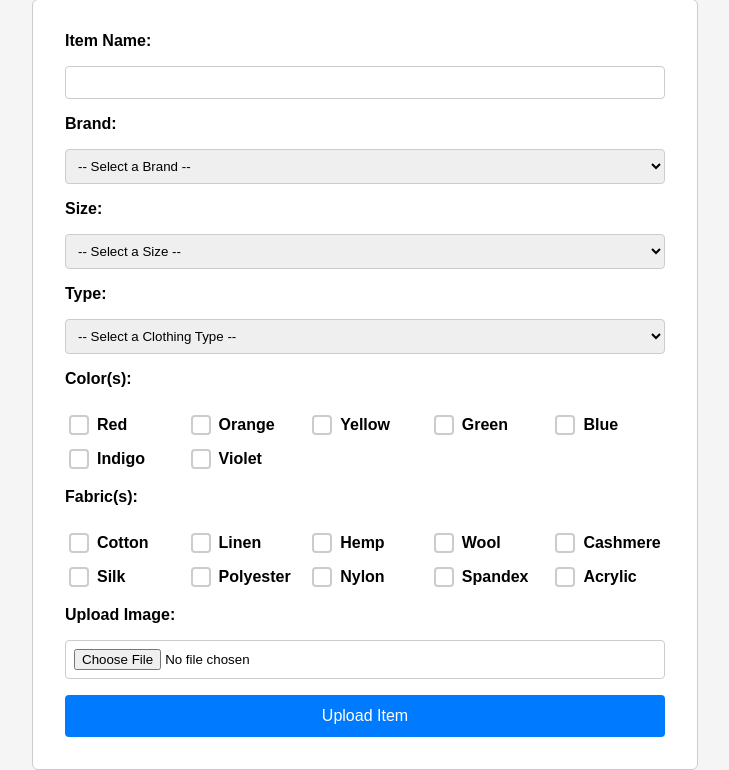
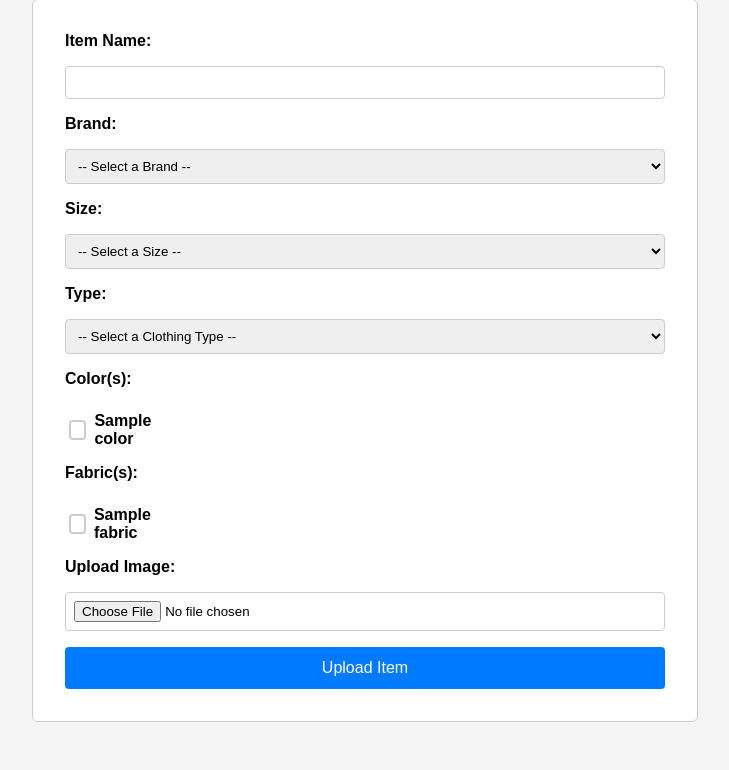
Before and after one commit to PDC8/FITS, a Flask app: template templates/upload.html in a window 1280 px wide. Shown: the part 144-914 px from the top of the page, without its empty margins (275-1004 px from the left). After the commit the page ends 866 px from the top, so only its background shows below. Run offline with Flask 3, Linux system fonts and the light colour scheme; the template is opened without the code that fills it: most values are stand-ins (such as "Sample title", 1, 10 or a date in 2020); some libraries are stand-ins or nearby versions.

Commit message:
fixed clothing_color and clothing_fabric insert

```diff
--- a/app.py
+++ b/app.py
@@ -44,7 +44,13 @@ def search():
 
 @app.route('/upload')
 def upload():
-    return render_template('upload.html')
+    return render_template('upload.html',
+                           brands=default_tables['Brands'],
+                           sizes=default_tables['Sizes'],
+                           types=default_tables['Clothing Types'],
+                           colors=default_tables['Colors'],
+                           fabrics=default_tables['Fabrics']
+                        )
 
 @app.route('/api/clothing', methods=['POST'])
 def create_clothing():
@@ -61,8 +67,19 @@ def create_clothing():
             'type_id': request.form.get('type_id'),
             'item_image': uploaded_file.read() if uploaded_file else None
         }
-        # Insert into database
-        insert_into_table('Clothing Items', data)
+        # Insert into Clothing Items Table and get primary key
+        clothing_item_id = str(insert_into_table('Clothing Items', data, True))
+
+        # Insert into Clothing Colors and Clothing Fabrics Tables
+        color_ids = request.form.getlist('color_id')
+        for id in color_ids:
+            id = str(id)
+            insert_into_table('Clothing Colors', {'item_id' : clothing_item_id, 'color_id' : id})
+        fabric_ids = request.form.getlist('fabric_id')
+        for id in fabric_ids:
+            id = str(id)
+            insert_into_table('Clothing Fabrics', {'item_id' : clothing_item_id, 'fabric_id' : id})
+        print(color_ids, fabric_ids)
         return redirect(url_for('home'))
 
     except Exception as e:
--- a/templates/upload.html
+++ b/templates/upload.html
@@ -31,129 +31,49 @@
       <label for="brand_id">Brand:</label>
       <select id="brand_id" name="brand_id">
         <option value="">-- Select a Brand --</option>
-        <!-- Options would be populated from your database -->
-        <option value="1">Nike</option>
-        <option value="2">Adidas</option>
-        <option value="3">Zara</option>
-        <option value="4">H&M</option>
-        <option value="5">Uniqlo</option>
-        <option value="6">Levi's</option>
-        <option value="7">Gucci</option>
-        <option value="8">Louis Vuitton</option>
-        <option value="9">Under Armour</option>
-        <option value="10">Puma</option>
+        {% for brand in brands %}
+          <option value="{{ brand.brand_id }}">{{ brand.brand_name }}</option>
+        {% endfor %}
       </select>
 
       <!-- Size (from Sizes table) -->
       <label for="size_id">Size:</label>
       <select id="size_id" name="size_id">
         <option value="">-- Select a Size --</option>
-        <option value="1">S</option>
-        <option value="2">M</option>
-        <option value="3">L</option>
-        <option value="5">XL</option>
-        <option value="6">26</option>
-        <option value="7">27</option>
-        <option value="8">28</option>
-        <option value="9">29</option>
-        <option value="10">30</option>
-        <option value="11">31</option>
-        <option value="12">32</option>
-        <option value="13">33</option>
-        <option value="14">34</option>
-        <option value="15">35</option>
+        {% for size in sizes %}
+          <option value="{{ size.size_id }}">{{ size.size_name }}</option>
+        {% endfor %}
       </select>
 
       <!-- Clothing Type (from Clothing Type table) -->
       <label for="type_id">Type:</label>
       <select id="type_id" name="type_id">
         <option value="">-- Select a Clothing Type --</option>
-        <option value="1">XS</option>
-        <option value="2">S</option>
-        <option value="3">M</option>
-        <option value="4">L</option>
-        <option value="5">XL</option>
-        <option value="6">26</option>
-        <option value="7">27</option>
-        <option value="8">28</option>
+        {% for type in types %}
+          <option value="{{ type.type_id }}">{{ type.type_name }}</option>
+        {% endfor %}
       </select>
 
       <!-- Colors (from Colors table) - multiple selection possible -->
       <label for="color_id">Color(s):</label>
       <div class="checkbox-grid">
-        <label class="checkbox-square">
-          <input type="checkbox" name="color_id" value="1">
-          <span>Red</span>
-        </label>
-        <label class="checkbox-square">
-          <input type="checkbox" name="color_id" value="2">
-          <span>Orange</span>
-        </label>
-        <label class="checkbox-square">
-          <input type="checkbox" name="color_id" value="3">
-          <span>Yellow</span>
-        </label>
-        <label class="checkbox-square">
-          <input type="checkbox" name="color_id" value="4">
-          <span>Green</span>
-        </label>
-        <label class="checkbox-square">
-          <input type="checkbox" name="color_id" value="5">
-          <span>Blue</span>
-        </label>
-        <label class="checkbox-square">
-          <input type="checkbox" name="color_id" value="6">
-          <span>Indigo</span>
-        </label>
-        <label class="checkbox-square">
-          <input type="checkbox" name="color_id" value="7">
-          <span>Violet</span>
-        </label>
+        {% for color in colors %}
+          <label class="checkbox-square">
+            <input type="checkbox" name="color_id" value="{{ color.color_id }}">
+            <span>{{ color.color_name }}</span>
+          </label>
+        {% endfor %}
       </div>
 
       <!-- Fabrics (from Fabrics table) -->
       <label for="fabric_id">Fabric(s):</label>
       <div class="checkbox-grid">
-        <label class="checkbox-square">
-          <input type="checkbox" name="fabric_id" value="1">
-          <span>Cotton</span>
-        </label>
-        <label class="checkbox-square">
-          <input type="checkbox" name="fabric_id" value="2">
-          <span>Linen</span>
-        </label>
-        <label class="checkbox-square">
-          <input type="checkbox" name="fabric_id" value="3">
-          <span>Hemp</span>
-        </label>
-        <label class="checkbox-square">
-          <input type="checkbox" name="fabric_id" value="4">
-          <span>Wool</span>
-        </label>
-        <label class="checkbox-square">
-          <input type="checkbox" name="fabric_id" value="5">
-          <span>Cashmere</span>
-        </label>
-        <label class="checkbox-square">
-          <input type="checkbox" name="fabric_id" value="6">
-          <span>Silk</span>
-        </label>
-        <label class="checkbox-square">
-          <input type="checkbox" name="fabric_id" value="7">
-          <span>Polyester</span>
-        </label>
-        <label class="checkbox-square">
-          <input type="checkbox" name="fabric_id" value="8">
-          <span>Nylon</span>
-        </label>
-        <label class="checkbox-square">
-          <input type="checkbox" name="fabric_id" value="9">
-          <span>Spandex</span>
-        </label>
-        <label class="checkbox-square">
-          <input type="checkbox" name="fabric_id" value="10">
-          <span>Acrylic</span>
-        </label>
+        {% for fabric in fabrics %}
+          <label class="checkbox-square">
+            <input type="checkbox" name="fabric_id" value="{{ fabric.fabric_id }}">
+            <span>{{ fabric.fabric_name }}</span>
+          </label>
+        {% endfor %}
       </div>
 
       <!-- Optional file upload for images -->
```
Also changed, not shown: database.py (+31 -9 lines).
